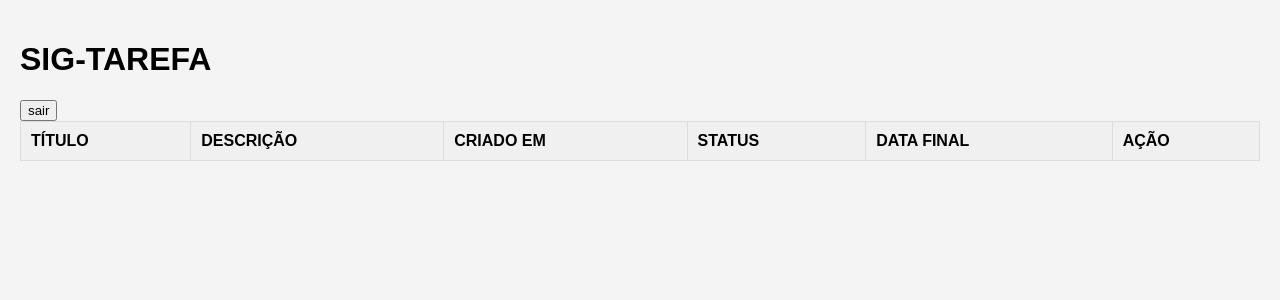
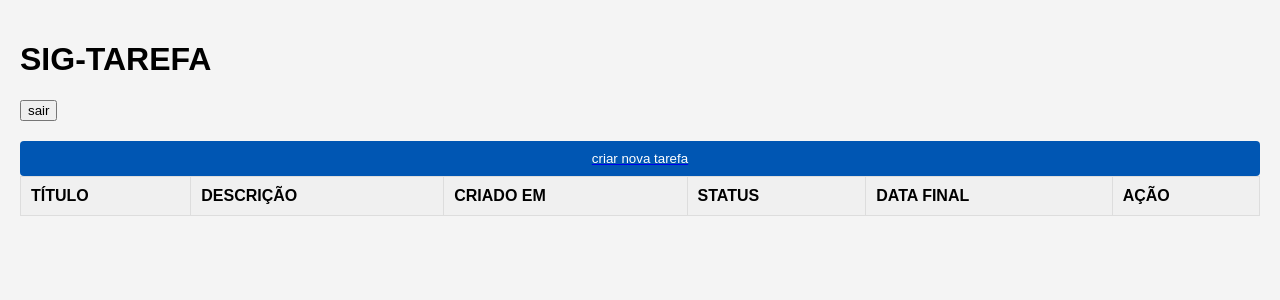
Before and after one commit to FrancimarAlexandre/SIG-gerencimanto_de_tarefas, a Django app: page / in a window 1280 px wide. Shown: the top 300 px of the page. Run offline with Django 5.2, Linux system fonts and the light colour scheme; a user stored in the database is signed in; data comes from the database, SQL or seed files in the repository; both versions use the stored data as it was after the commit; lists and menus that the app fills with data are empty.

Commit message:
update app tarefa: funcionalidade de confirmar tarefa feito

```diff
--- a/tarefa/forms.py
+++ b/tarefa/forms.py
@@ -11,7 +11,7 @@ class CreateFormTarefa(forms.ModelForm):
         self.user = kwargs.pop('user', None)  # Pega o usuário do kwargs
         super().__init__(*args, **kwargs)
 
-    def save(self, commit=True):
+    def save_user(self, commit=True):
         instance = super().save(commit=False)
         if self.user:
             instance.usuario = self.user
--- a/tarefa/templates/crud_tarefa/create.html
+++ b/tarefa/templates/crud_tarefa/create.html
@@ -11,5 +11,6 @@
         {{ form.as_p }}
         <input type="submit" value="cadastrar">
     </form>
+    <a href="{% url 'homepage' %}"><button>voltar</button></a>
 </body>
 </html>
--- a/tarefa/templates/homepage.html
+++ b/tarefa/templates/homepage.html
@@ -1,18 +1,21 @@
 {% load static %}
 <!DOCTYPE html>
 <html lang="pt-br">
+
 <head>
   <meta charset="UTF-8">
   <meta name="viewport" content="width=device-width, initial-scale=1.0">
   <title>bem-vindo {{ request.user.username }}</title>
   <link rel="stylesheet" href="{% static 'css/home.css' %}">
 </head>
+
 <body>
   <h1>SIG-TAREFA</h1>
   <form action="{% url 'logout' %}" method="post">
     {% csrf_token %}
     <input type="submit" value="sair">
   </form>
+  <a href="{% url 'create' %}"><button>criar nova tarefa</button></a>
   <table>
     <thead>
       <tr>
@@ -30,16 +33,22 @@
         <td>{{ tarefa.titulo }}</td>
         <td>{{ tarefa.descricao }}</td>
         <td>{{ tarefa.created_at }}</td>
-            {% if not tarefa.status %}
+        {% if tarefa.status %}
+        <td>Concluido</td>
+        {% else %}
         <td>Pendente</td>
-            {% else %}
-            <td>Concluido</td>
         {% endif %}
         <td>{{ tarefa.finished_at }}</td>
-            <td>editar|excluir|confirmar</td>
+        <td>
+          <form action="{% url 'confirm' tarefa.id %}" method="post">
+            {% csrf_token %}
+            <input type="submit" value="confirmar">
+          </form>
+        </td>
       </tr>
       {% endfor %}
     </tbody>
   </table>
 </body>
+
 </html>
--- a/tarefa/urls.py
+++ b/tarefa/urls.py
@@ -3,4 +3,5 @@ from . import views
 urlpatterns = [
     path('',views.homepage,name ='homepage'),
     path('create/',views.create_tarfa,name ='create'),
+    path('confirmar/<int:id_tarefa>/',views.confirmar_tarefa,name ='confirm'),
 ]
--- a/tarefa/views.py
+++ b/tarefa/views.py
@@ -1,4 +1,4 @@
-from django.shortcuts import render,redirect
+from django.shortcuts import render,redirect,get_object_or_404
 from django.contrib.auth.decorators import login_required
 
 from .forms import CreateFormTarefa
@@ -14,8 +14,16 @@ def create_tarfa(request):
     if request.method == 'POST':
         form = CreateFormTarefa(request.POST,user = request.user)
         if form.is_valid():
-            form.save()
+            form.save_user()
             return redirect('homepage')
     else:
         form = CreateFormTarefa(user=request.user)
     return render(request,'crud_tarefa/create.html',{"form":form})
+
+@login_required
+def confirmar_tarefa(request,id_tarefa):
+    if request.method == "POST":
+       tarefa = get_object_or_404(Tarefa,id = id_tarefa)
+       tarefa.status = True
+       tarefa.save()
+    return redirect("homepage")
```
Also changed, not shown: db.sqlite3. Lines whose indentation alone changed are shown as unchanged.
